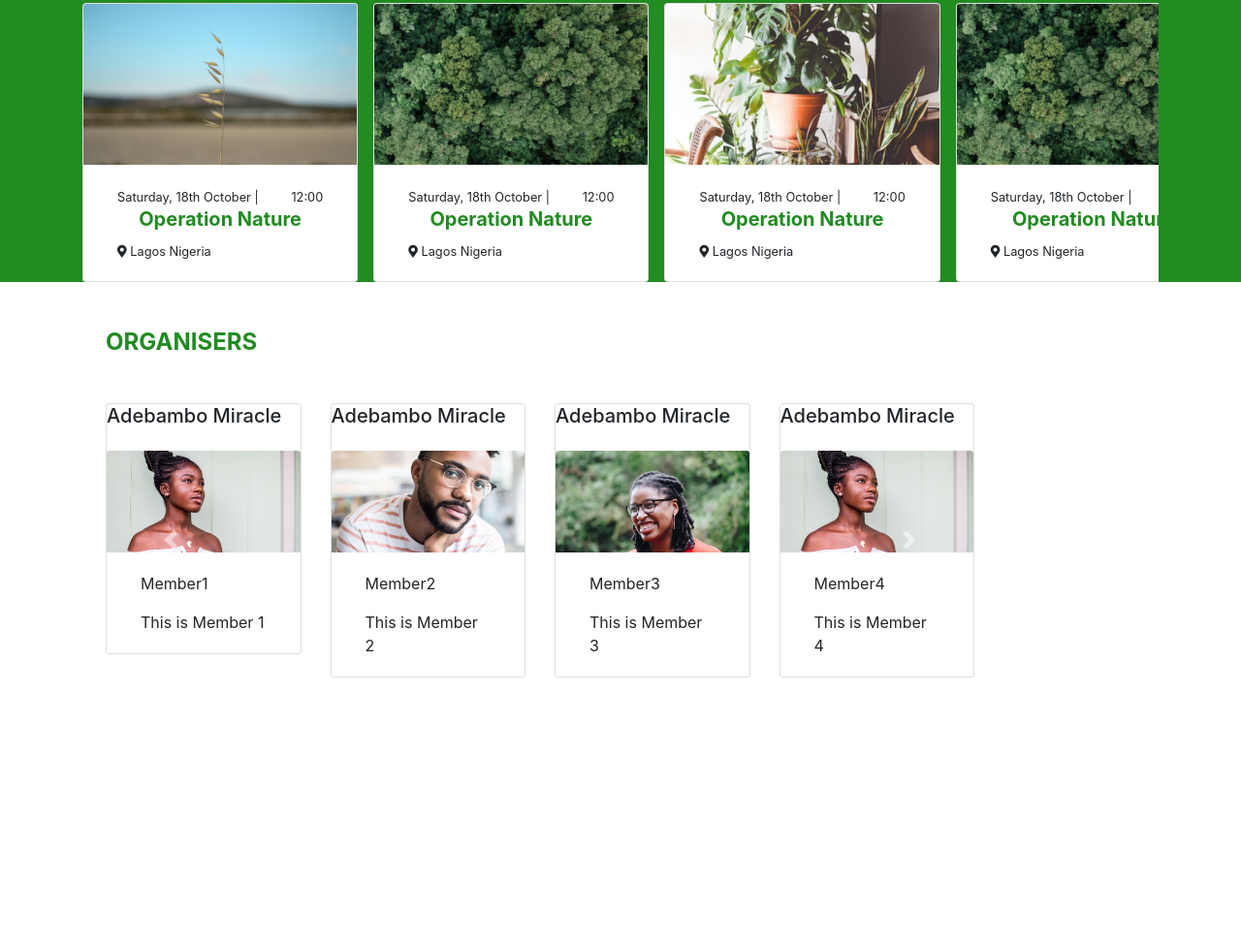
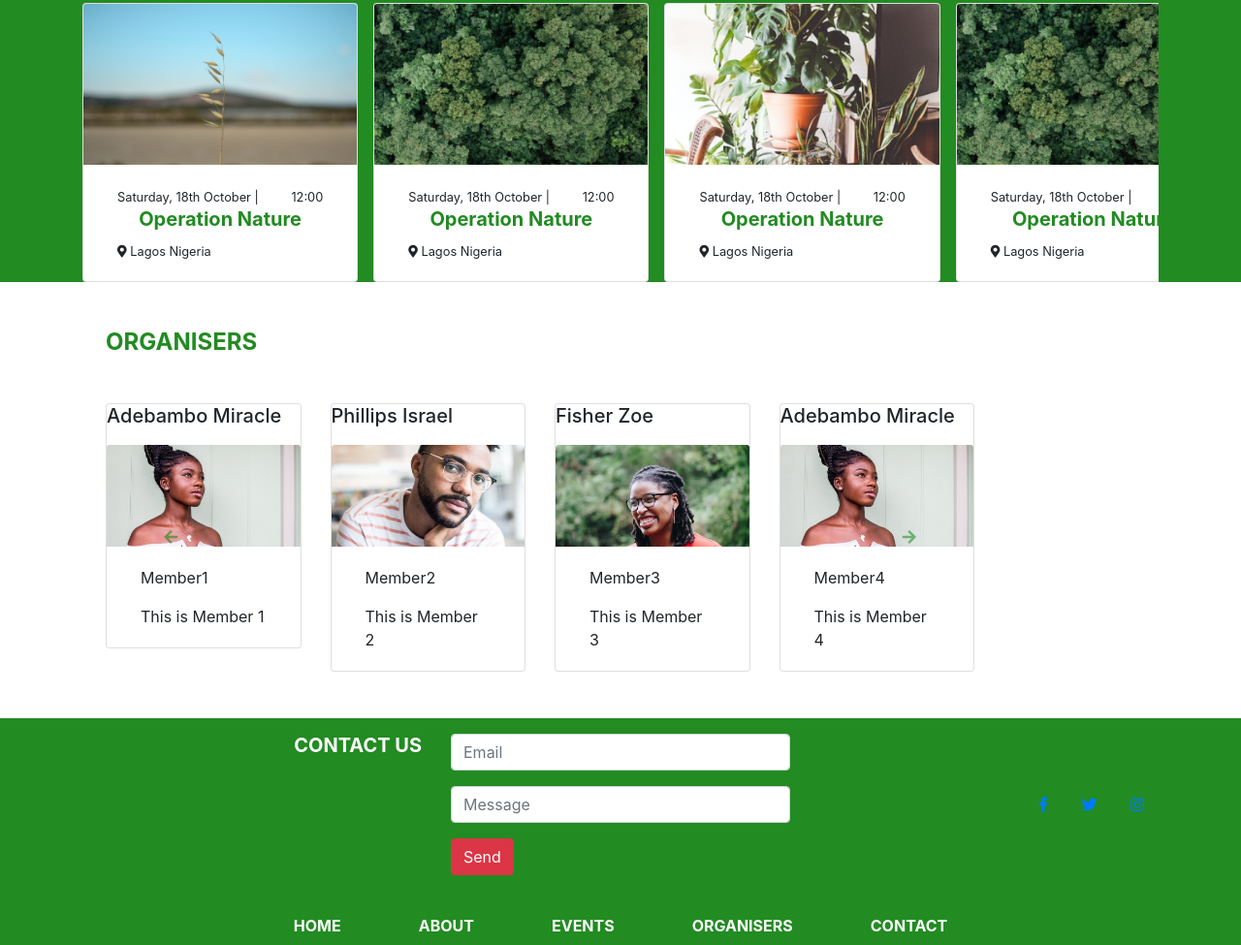
Before and after one commit to ASANIYAN/FinalDSCProject, a plain HTML site: page Index.html in a window 1280 px wide. Shown: the part 1141-2116 px from the top of the page at 97% size. Before the commit the page ends 1840 px from the top, so only its background shows below. Drawn offline with Linux system fonts and the light colour scheme.

Commit message:
website complete

```diff
--- a/Css/Index.css
+++ b/Css/Index.css
@@ -8,7 +8,7 @@ h1  {
     color: black!important;
 }
 
-a:hover {
+nav a:hover, #hero-section a:hover {
     color:  #228b22 !important;
 }
 
@@ -46,13 +46,24 @@ a:hover {
 }
 
 #organisers img {
-    margin-top: 1rem;
+    margin-top: 10px;
 }
 
 .carousel-position  {
-
+    color: green;
 }
 
+.carousel-position:hover    {
+    transform: scale(2);
+}
+
+.btn-foot:hover   {
+    transform: scale(1.1);
+}
+
+#contact    {
+    background: #228b22;
+}
 
 @media (min-width: 200px)   {
     #hero-section   {
--- a/Index.html
+++ b/Index.html
@@ -75,6 +75,8 @@
     </nav>
 
     <main class="page-content">
+
+      <!--hero-->
         <section class="jumbotron jumbotron-fluid bg-transparent background" id="hero-section">
             <div class="container">
                 <div class="row text-center">
@@ -230,7 +232,7 @@
 
                     <div class="col-md-3 col-6">
                       <div class="card">
-                        <h5>Adebambo Miracle</h5>
+                        <h5>Phillips Israel</h5>
                         <img src="img/member2.png" class="card-img-top" alt="">
                         <div class="card-body color-primary">
                           <p class="card-text col-12">Member2</p>
@@ -241,7 +243,7 @@
 
                     <div class="col-md-3 col-6">
                       <div class="card">
-                        <h5>Adebambo Miracle</h5>
+                        <h5>Fisher Zoe</h5>
                         <img src="img/member3.png" class="card-img-top" alt="">
                         <div class="card-body color-primary">
                           <p class="card-text col-12">Member3</p>
@@ -269,7 +271,7 @@
 
                       <div class="col-md-3 col-6">
                         <div class="card">
-                        <h5>Adebambo Miracle</h5>
+                          <h5>Fisher Zoe</h5>
                           <img src="img/member3.png" class="card-img-top" alt="">
                           <div class="card-body color-primary">
                             <p class="card-text col-12">Member5</p>
@@ -280,7 +282,7 @@
 
                       <div class="col-md-3 col-6">
                         <div class="card">
-                        <h5>Adebambo Miracle</h5>
+                          <h5>Phillips Israel</h5>
                           <img src="img/member2.png" class="card-img-top" alt="">
                           <div class="card-body color-primary">
                             <p class="card-text col-12">Member6</p>
@@ -302,7 +304,7 @@
 
                       <div class="col-md-3 col-6">
                         <div class="card">
-                        <h5>Adebambo Miracle</h5>
+                          <h5>Phillips Israel</h5>
                           <img src="img/member2.png" class="card-img-top" alt="">
                           <div class="card-body color-primary">
                             <p class="card-text col-12">Member 8</p>
@@ -313,14 +315,13 @@
                   </div>
                 </div>
 
-                </div>
 
                 <div class="carousel-item">
                   <div class="row">
 
                     <div class="col-md-3 col-6">
                       <div class="card">
-                        <h5>Adebambo Miracle</h5>
+                        <h5>Fisher Zoe</h5>
                         <img src="img/member3.png" class="card-img-top" alt="">
                         <div class="card-body color-primary">
                           <p class="card-text col-12">Member 9</p>
@@ -342,7 +343,7 @@
 
                     <div class="col-md-3 col-6">
                       <div class="card">
-                        <h5>Adebambo Miracle</h5>
+                        <h5>Phillips Israel</h5>
                         <img src="img/member2.png" class="card-img-top" alt="">
                         <div class="card-body color-primary">
                           <p class="card-text col-12">Member 11</p>
@@ -353,7 +354,7 @@
 
                     <div class="col-md-3 col-6">
                       <div class="card">
-                        <h5>Adebambo Miracle</h5>
+                        <h5>Fisher Zoe</h5>
                         <img src="img/member3.png" class="card-img-top" alt="">
                         <div class="card-body color-primary">
                           <p class="card-text col-12">Member 12</p>
@@ -365,12 +366,12 @@
                   </div>
                 </div>
 
-              <a class="carousel-control-prev carousel-position" href="#carouselExampleControls" role="button" data-slide="prev">
-                <span class="carousel-control-prev-icon" aria-hidden="true"></span>
+              <a class="carousel-control-prev " href="#carouselExampleControls" role="button" data-slide="prev">
+                <span class="fas fa-arrow-left carousel-position" aria-hidden="true"></span>
                 <span class="sr-only">Previous</span>
               </a>
-              <a class="carousel-control-next carousel-position" href="#carouselExampleControls" role="button" data-slide="next">
-                <span class="carousel-control-next-icon" aria-hidden="true"></span>
+              <a class="carousel-control-next" href="#carouselExampleControls" role="button" data-slide="next">
+                <span class="fas fa-arrow-right carousel-position" aria-hidden="true"></span>
                 <span class="sr-only">Next</span>
               </a>
 
@@ -378,9 +379,56 @@
             </div>
           </div>
 
-
           </section>
 
+          <!-- Contact -->
+          <footer class="mt-5">
+
+            <div id="contact">
+
+              <div class="container">
+                <div class="row">
+
+                  <h5 class="text-uppercase text-white col-3 col-sm-4 text-right mt-3" style="font-weight: bold;">Contact Us</h5>
+
+                  <form class="form-group col-auto col-3 col-sm-4">
+                    <input class="form-control mt-3" type="email" placeholder="Email" aria-label="Email">
+                    <input class="form-control mt-3" type="message" placeholder="Message" aria-label="Message">
+                    <button class="btn btn-danger text-white mt-3 btn-foot" type="submit">Send</button>
+                  </form>
+
+                  <p class="col-6 col-sm-4 m-auto text-right">
+                    <a href="#" class="col"><i class="fab fa-facebook-f"></i></a>
+                    <a href="#" class="col"><i class="fab fa-twitter"></i></a>
+                    <a href="#" class="col"><i class="fab fa-instagram"></i></a>
+                  </p>
+
+                </div>
+              </div>
+
+              <ul class="nav mt-3 justify-content-center" style="font-weight: bold;">
+                <li class="nav-item">
+                  <a class="nav-link active text-uppercase text-white" href="#">Home</a>
+                </li>
+                <li class="nav-item pl-5">
+                  <a class="nav-link text-uppercase text-white" href="#">About</a>
+                </li>
+                <li class="nav-item pl-5">
+                  <a class="nav-link text-uppercase text-white" href="#">Events</a>
+                </li>
+                <li class="nav-item pl-5">
+                  <a class="nav-link text-uppercase text-white" href="#">Organisers</a>
+                </li>
+                <li class="nav-item pl-5">
+                  <a class="nav-link text-uppercase text-white" href="#">Contact</a>
+                </li>
+              </ul>
+
+            </div>
+
+
+
+          </footer>
 
 
     </main>
```
Lines whose indentation alone changed are shown as unchanged.
